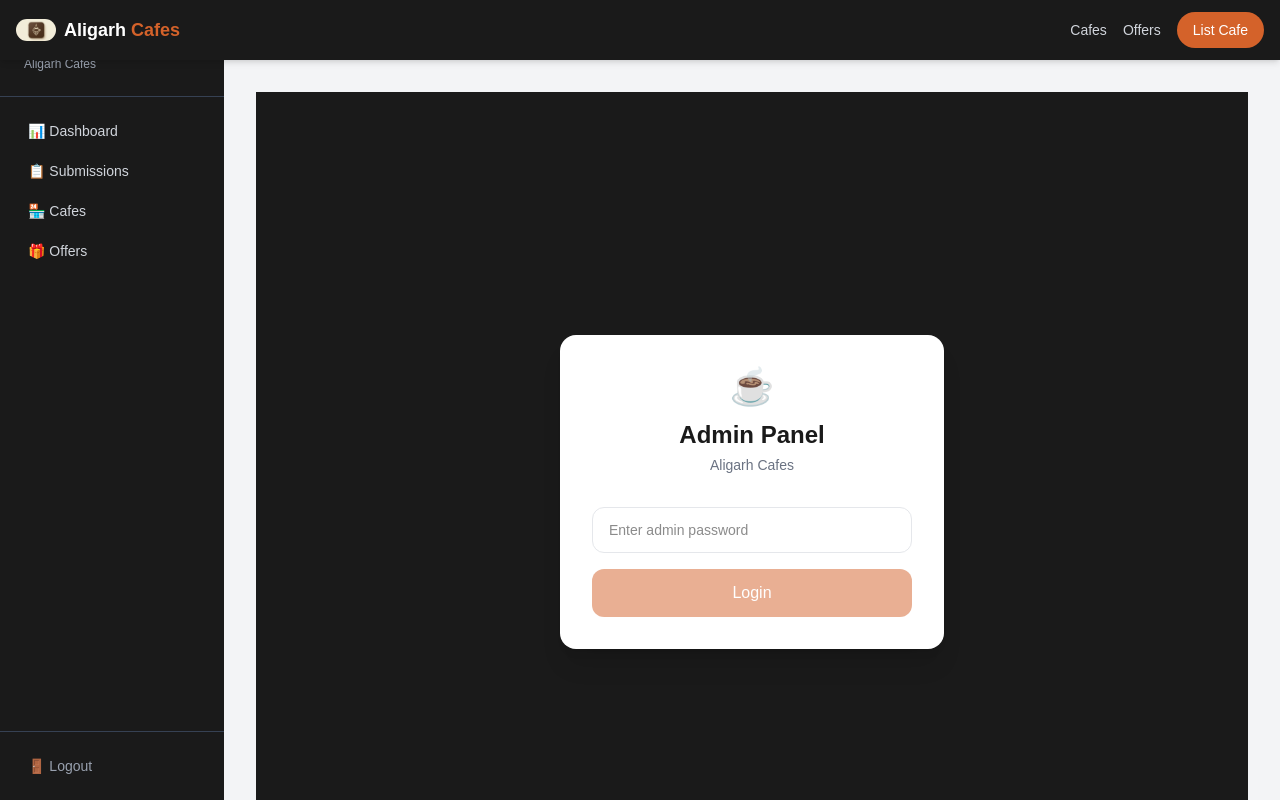
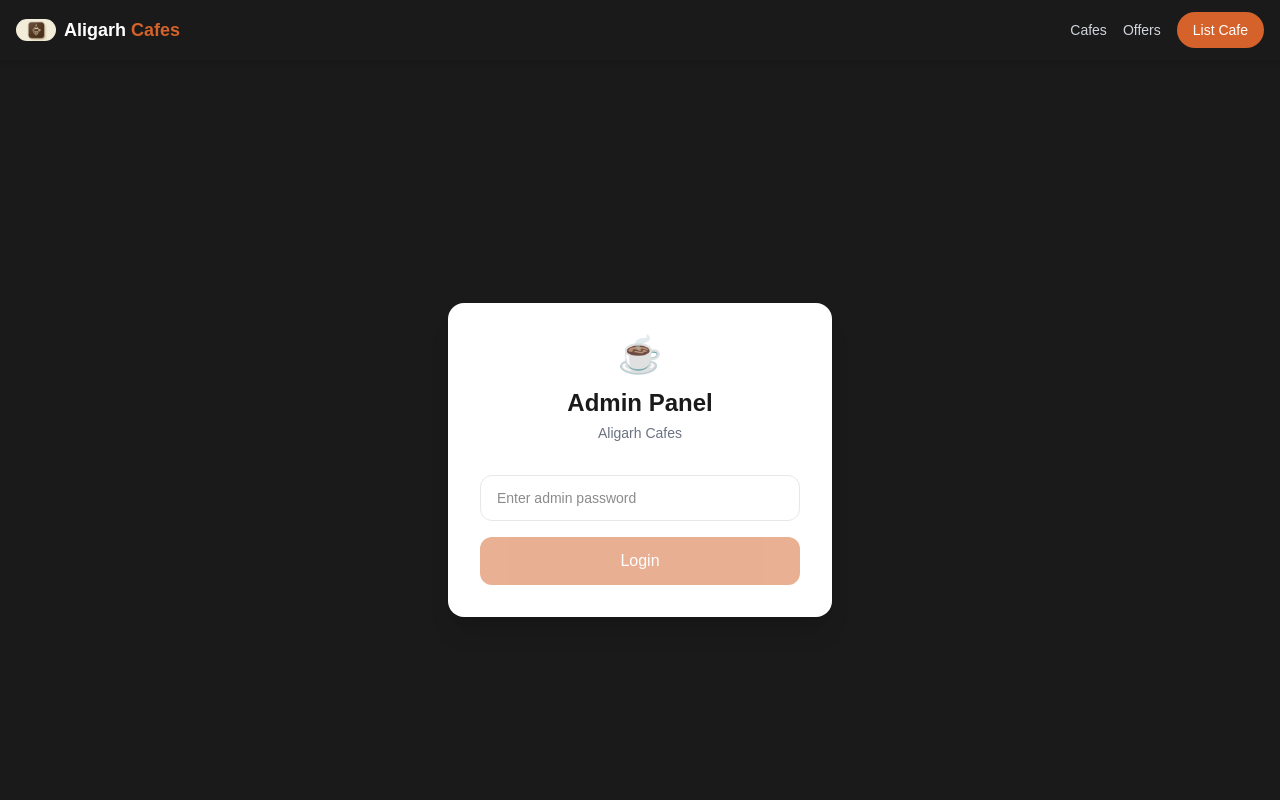
Before and after one commit to nitinoneview/aligarh-cafes, a Next.js app: page /admin/login in a window 1280 px wide. Shown: the top 800 px of the page. Built offline with nearby package versions, Linux system fonts and the light colour scheme.

Commit message:
fix: admin login cookie and middleware fix

```diff
--- a/app/admin/layout.tsx
+++ b/app/admin/layout.tsx
@@ -1,39 +1,7 @@
-import Link from 'next/link'
-
 export default function AdminLayout({ children }: { children: React.ReactNode }) {
   return (
-    <div className="min-h-screen bg-gray-100 flex">
-      {/* Sidebar */}
-      <aside className="w-56 bg-[#1A1A1A] min-h-screen fixed left-0 top-0 flex flex-col">
-        <div className="p-6 border-b border-gray-700">
-          <p className="text-white font-bold text-lg">☕ Admin</p>
-          <p className="text-gray-400 text-xs mt-1">Aligarh Cafes</p>
-        </div>
-        <nav className="flex-1 p-4 space-y-1">
-          <Link href="/admin" className="flex items-center gap-3 text-gray-300 hover:text-white hover:bg-gray-700 px-3 py-2 rounded-lg text-sm transition">
-            📊 Dashboard
-          </Link>
-          <Link href="/admin/submissions" className="flex items-center gap-3 text-gray-300 hover:text-white hover:bg-gray-700 px-3 py-2 rounded-lg text-sm transition">
-            📋 Submissions
-          </Link>
-          <Link href="/admin/cafes" className="flex items-center gap-3 text-gray-300 hover:text-white hover:bg-gray-700 px-3 py-2 rounded-lg text-sm transition">
-            🏪 Cafes
-          </Link>
-          <Link href="/admin/offers" className="flex items-center gap-3 text-gray-300 hover:text-white hover:bg-gray-700 px-3 py-2 rounded-lg text-sm transition">
-            🎁 Offers
-          </Link>
-        </nav>
-        <div className="p-4 border-t border-gray-700">
-          <a href="/api/admin/logout" className="flex items-center gap-3 text-gray-400 hover:text-red-400 px-3 py-2 rounded-lg text-sm transition">
-            🚪 Logout
-          </a>
-        </div>
-      </aside>
-
-      {/* Main Content */}
-      <main className="ml-56 flex-1 p-8">
-        {children}
-      </main>
+    <div>
+      {children}
     </div>
   )
 }
--- a/app/admin/login/page.tsx
+++ b/app/admin/login/page.tsx
@@ -1,3 +1,4 @@
+export const dynamic = 'force-dynamic'
 'use client'
 import { useState } from 'react'
 import { useRouter } from 'next/navigation'
--- a/app/api/admin/login/route.ts
+++ b/app/api/admin/login/route.ts
@@ -1,19 +1,32 @@
 import { NextRequest, NextResponse } from 'next/server'
 
 export async function POST(req: NextRequest) {
+  try {
     const { password } = await req.json()
+    const adminPassword = process.env.ADMIN_PASSWORD
 
-  if (password !== process.env.ADMIN_PASSWORD) {
+    console.log('Login attempt — password match:', password === adminPassword)
+
+    if (!adminPassword) {
+      return NextResponse.json({ error: 'Admin password not configured' }, { status: 500 })
+    }
+
+    if (password !== adminPassword) {
       return NextResponse.json({ error: 'Invalid password' }, { status: 401 })
     }
 
     const response = NextResponse.json({ success: true })
-  response.cookies.set('admin_token', process.env.ADMIN_PASSWORD!, {
+    response.cookies.set('admin_token', adminPassword, {
       httpOnly: true,
       secure: process.env.NODE_ENV === 'production',
-    maxAge: 60 * 60 * 24 * 7, // 7 days
+      maxAge: 60 * 60 * 24 * 7,
       path: '/',
+      sameSite: 'lax',
     })
 
     return response
+  } catch (err) {
+    console.error('Login error:', err)
+    return NextResponse.json({ error: 'Server error' }, { status: 500 })
   }
+}
--- a/middleware.ts
+++ b/middleware.ts
@@ -3,17 +3,17 @@ import { NextRequest, NextResponse } from 'next/server'
 export function middleware(req: NextRequest) {
   const { pathname } = req.nextUrl
 
-  // Admin login page — allow karo
   if (pathname === '/admin/login') {
     return NextResponse.next()
   }
 
-  // Admin pages — cookie check karo
   if (pathname.startsWith('/admin')) {
     const token = req.cookies.get('admin_token')?.value
+    const adminPassword = process.env.ADMIN_PASSWORD
 
-    if (!token || token !== process.env.ADMIN_PASSWORD) {
-      return NextResponse.redirect(new URL('/admin/login', req.url))
+    if (!token || token !== adminPassword) {
+      const loginUrl = new URL('/admin/login', req.url)
+      return NextResponse.redirect(loginUrl)
     }
   }
 
```
Lines whose indentation alone changed are shown as unchanged.
